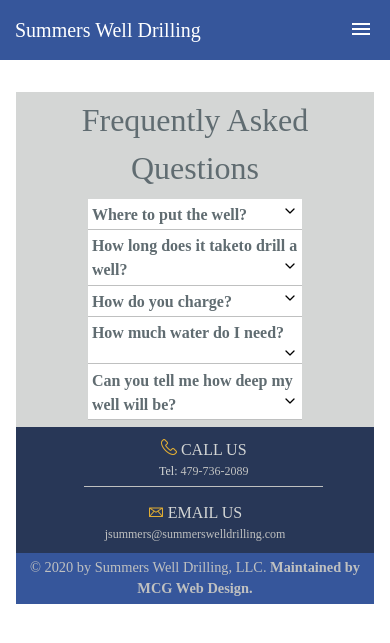
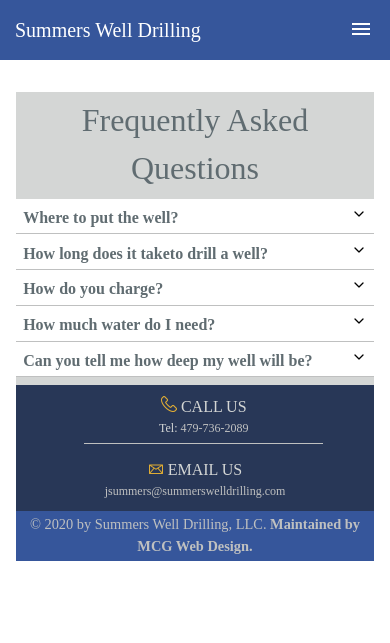
Before and after one commit to jamess999888/SummersDrilling, a Jekyll site: the page built from faq.md, in a window 390 px wide. Shown: the top 643 px of the page. Built offline with Jekyll 4.4.1, drawn with Linux system fonts in a browser that asks for light colours; our own code applies the rules of GitHub Pages for plain Markdown files.

Commit message:
updateing mobile style on faq page

```diff
--- a/css/style.css
+++ b/css/style.css
@@ -1358,4 +1358,11 @@ ul.topnav li.right {
         margin-top: 2%;
         padding: 2%;
     }
+	.collapsible:hover {
+    background-color: white;
+    transition: 0s;
+	}
+	.collapsible-list {
+		padding: 2% 0;
+	}
 }
```
